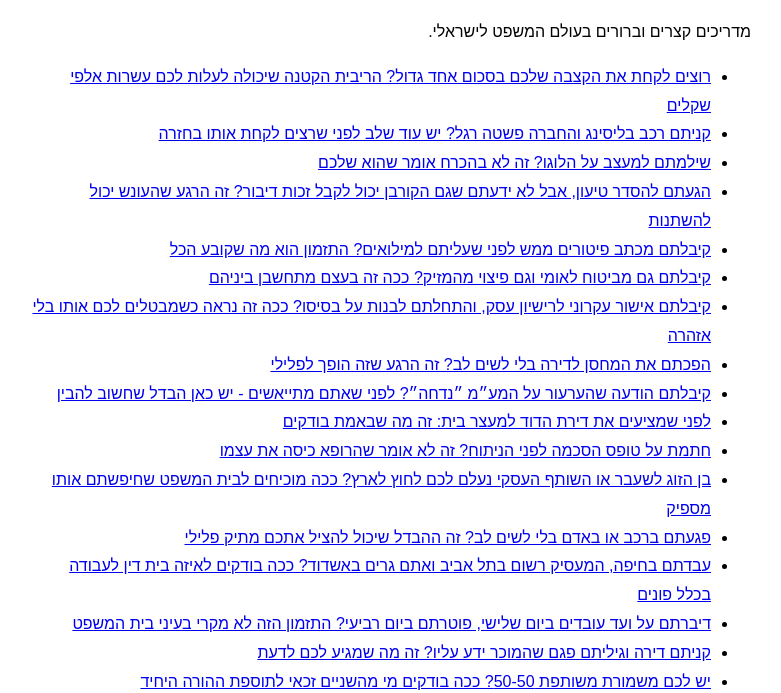
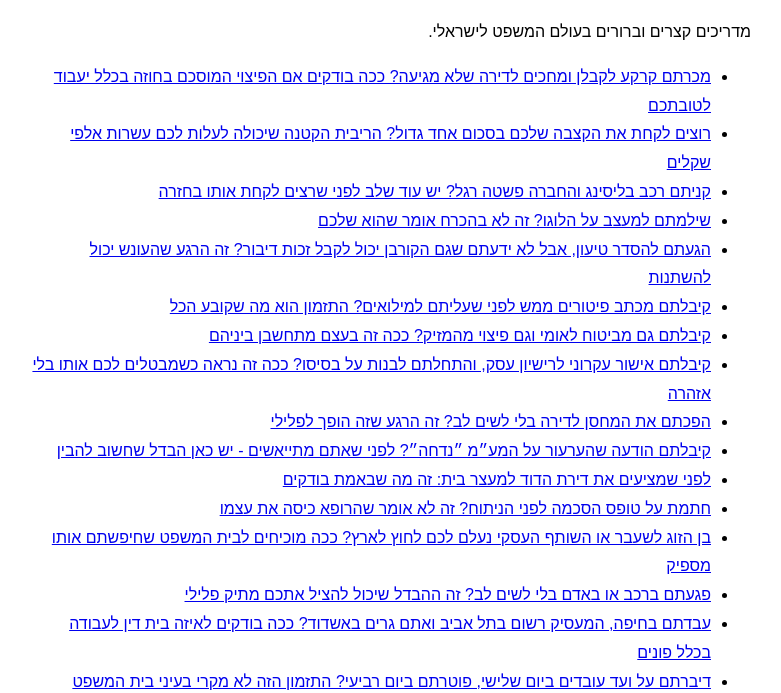
Before and after one commit to blogpost-collab/lawtip-guides, a plain HTML site: page index.html in a window 1280 px wide. Shown: the part 101-794 px from the top of the page, without its empty margins (249-1030 px from the left). Drawn offline with Linux system fonts and the light colour scheme.

Commit message:
rebuild index

```diff
--- a/index.html
+++ b/index.html
@@ -1,4 +1,5 @@
-<!doctype html><html dir=rtl lang=he><head><meta charset=utf-8><meta name=viewport content='width=device-width,initial-scale=1'><title>המדריך המשפטי</title></head><body style='font-family:Heebo,Arial,sans-serif;max-width:720px;margin:40px auto;padding:0 16px;line-height:1.8;text-align:right'><h1>המדריך המשפטי</h1><p>מדריכים קצרים וברורים בעולם המשפט לישראלי.</p><ul><li><a href="posts/%D7%A8%D7%95%D7%A6%D7%99%D7%9D-%D7%9C%D7%A7%D7%97%D7%AA-%D7%90%D7%AA-%D7%94%D7%A7%D7%A6%D7%91%D7%94-%D7%A9%D7%9C%D7%9B%D7%9D-%D7%91%D7%A1%D7%9B%D7%95%D7%9D-%D7%90%D7%97%D7%93-%D7%92%D7%93%D7%95%D7%9C-%D7%94%D7%A8%D7%99%D7%91%D7%99%D7%AA-%D7%94%D7%A7%D7%98%D7%A0%D7%94-%D7%A9%D7%99%D7%9B%D7%95%D7%9C%D7%94--1794670967.html">רוצים לקחת את הקצבה שלכם בסכום אחד גדול? הריבית הקטנה שיכולה לעלות לכם עשרות אלפי שקלים</a></li>
+<!doctype html><html dir=rtl lang=he><head><meta charset=utf-8><meta name=viewport content='width=device-width,initial-scale=1'><title>המדריך המשפטי</title></head><body style='font-family:Heebo,Arial,sans-serif;max-width:720px;margin:40px auto;padding:0 16px;line-height:1.8;text-align:right'><h1>המדריך המשפטי</h1><p>מדריכים קצרים וברורים בעולם המשפט לישראלי.</p><ul><li><a href="posts/%D7%9E%D7%9B%D7%A8%D7%AA%D7%9D-%D7%A7%D7%A8%D7%A7%D7%A2-%D7%9C%D7%A7%D7%91%D7%9C%D7%9F-%D7%95%D7%9E%D7%97%D7%9B%D7%99%D7%9D-%D7%9C%D7%93%D7%99%D7%A8%D7%94-%D7%A9%D7%9C%D7%90-%D7%9E%D7%92%D7%99%D7%A2%D7%94-%D7%9B%D7%9B%D7%94-%D7%91%D7%95%D7%93%D7%A7%D7%99%D7%9D-%D7%90%D7%9D-%D7%94%D7%A4%D7%99%D7%A6%D7%95%D7%99-1794747709.html">מכרתם קרקע לקבלן ומחכים לדירה שלא מגיעה? ככה בודקים אם הפיצוי המוסכם בחוזה בכלל יעבוד לטובתכם</a></li>
+<li><a href="posts/%D7%A8%D7%95%D7%A6%D7%99%D7%9D-%D7%9C%D7%A7%D7%97%D7%AA-%D7%90%D7%AA-%D7%94%D7%A7%D7%A6%D7%91%D7%94-%D7%A9%D7%9C%D7%9B%D7%9D-%D7%91%D7%A1%D7%9B%D7%95%D7%9D-%D7%90%D7%97%D7%93-%D7%92%D7%93%D7%95%D7%9C-%D7%94%D7%A8%D7%99%D7%91%D7%99%D7%AA-%D7%94%D7%A7%D7%98%D7%A0%D7%94-%D7%A9%D7%99%D7%9B%D7%95%D7%9C%D7%94--1794670967.html">רוצים לקחת את הקצבה שלכם בסכום אחד גדול? הריבית הקטנה שיכולה לעלות לכם עשרות אלפי שקלים</a></li>
 <li><a href="posts/%D7%A7%D7%A0%D7%99%D7%AA%D7%9D-%D7%A8%D7%9B%D7%91-%D7%91%D7%9C%D7%99%D7%A1%D7%99%D7%A0%D7%92-%D7%95%D7%94%D7%97%D7%91%D7%A8%D7%94-%D7%A4%D7%A9%D7%98%D7%94-%D7%A8%D7%92%D7%9C-%D7%99%D7%A9-%D7%A2%D7%95%D7%93-%D7%A9%D7%9C%D7%91-%D7%9C%D7%A4%D7%A0%D7%99-%D7%A9%D7%A8%D7%A6%D7%99%D7%9D-%D7%9C%D7%A7%D7%97%D7%AA-1794505160.html">קניתם רכב בליסינג והחברה פשטה רגל? יש עוד שלב לפני שרצים לקחת אותו בחזרה</a></li>
 <li><a href="posts/%D7%A9%D7%99%D7%9C%D7%9E%D7%AA%D7%9D-%D7%9C%D7%9E%D7%A2%D7%A6%D7%91-%D7%A2%D7%9C-%D7%94%D7%9C%D7%95%D7%92%D7%95-%D7%96%D7%94-%D7%9C%D7%90-%D7%91%D7%94%D7%9B%D7%A8%D7%97-%D7%90%D7%95%D7%9E%D7%A8-%D7%A9%D7%94%D7%95%D7%90-%D7%A9%D7%9C%D7%9B%D7%9D-1794385900.html">שילמתם למעצב על הלוגו? זה לא בהכרח אומר שהוא שלכם</a></li>
 <li><a href="posts/%D7%94%D7%92%D7%A2%D7%AA%D7%9D-%D7%9C%D7%94%D7%A1%D7%93%D7%A8-%D7%98%D7%99%D7%A2%D7%95%D7%9F-%D7%90%D7%91%D7%9C-%D7%9C%D7%90-%D7%99%D7%93%D7%A2%D7%AA%D7%9D-%D7%A9%D7%92%D7%9D-%D7%94%D7%A7%D7%95%D7%A8%D7%91%D7%9F-%D7%99%D7%9B%D7%95%D7%9C-%D7%9C%D7%A7%D7%91%D7%9C-%D7%96%D7%9B%D7%95%D7%AA-%D7%93%D7%99%D7%91-1794320963.html">הגעתם להסדר טיעון, אבל לא ידעתם שגם הקורבן יכול לקבל זכות דיבור? זה הרגע שהעונש יכול להשתנות</a></li>
```
